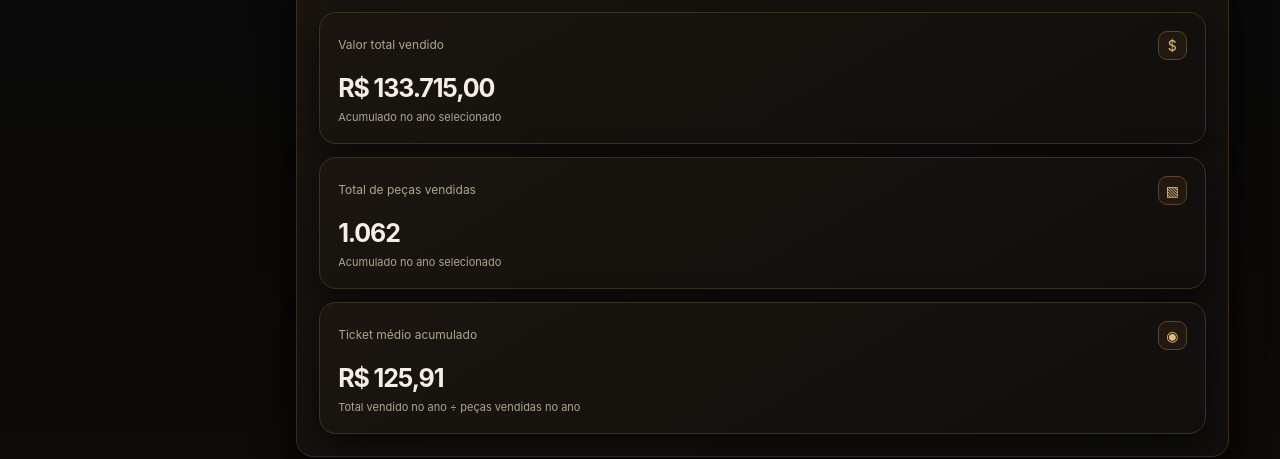
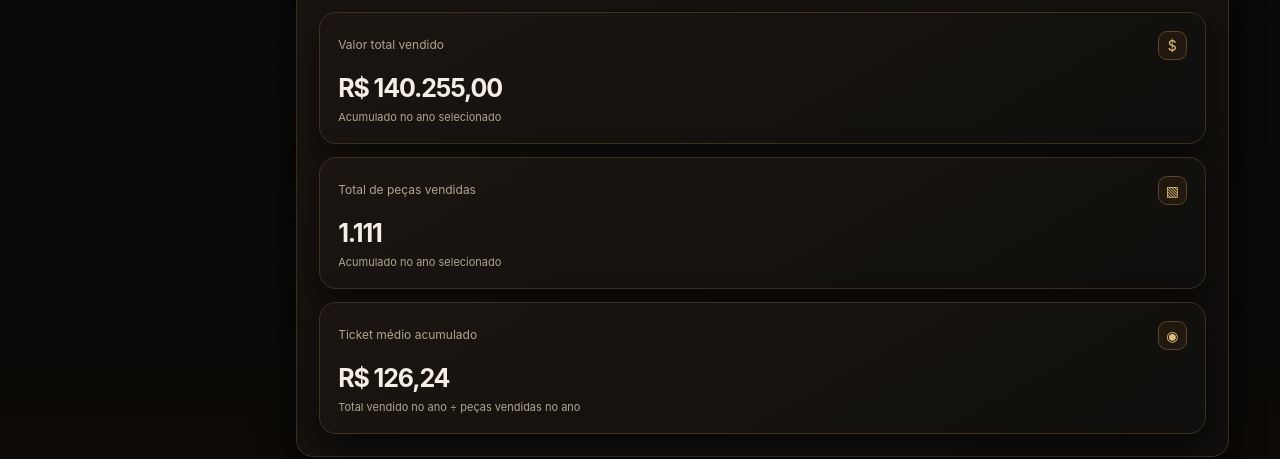
Before and after one commit to larbosstore-svg/LarbosLite, a plain HTML site: page index.html in a window 1280 px wide. Shown: the part 868-1327 px from the top of the page. Drawn offline with Linux system fonts and the light colour scheme.

Commit message:
Add files via upload

```diff
--- a/index.html
+++ b/index.html
@@ -179,7 +179,7 @@ let data=load();
 let selectedDate=todayISO();
 let editingSaleId=null;
 // Resumo retroativo informado pela usuária a partir da planilha/foto; não representa vendas individuais.
-const MANUAL_MONTH_SUMMARIES={'2026-01':{amount:9060,pieces:81,average:111.85,source:'Resumo retroativo informado pela usuária'},'2026-02':{amount:16245,pieces:141,average:115.50,source:'Resumo retroativo informado pela usuária'},'2026-03':{amount:10520,pieces:90,average:116.89,source:'Resumo retroativo informado pela usuária'},'2026-04':{amount:15225,pieces:129,average:118.02,source:'Resumo retroativo informado pela usuária'},'2026-05':{amount:20890,pieces:150,average:139.27,source:'Resumo retroativo informado pela usuária'},'2026-06':{amount:24640,pieces:164,average:150.24,source:'Resumo retroativo informado pela usuária'},'2026-07':{amount:14925,pieces:119,average:125.42,source:'Resumo retroativo informado pela usuária'},'2026-08':{amount:13150,pieces:107,average:122.90,source:'Resumo retroativo informado pela usuária; substitui o valor anterior de R$ 13.350,00'},'2026-09':{amount:9060,pieces:81,average:111.85,source:'Resumo retroativo informado pela usuária'}};
+const MANUAL_MONTH_SUMMARIES={'2026-01':{amount:9060,pieces:81,average:111.85,source:'Resumo retroativo informado pela usuária'},'2026-02':{amount:16245,pieces:141,average:115.50,source:'Resumo retroativo informado pela usuária'},'2026-03':{amount:10520,pieces:90,average:116.89,source:'Resumo retroativo informado pela usuária'},'2026-04':{amount:15225,pieces:129,average:118.02,source:'Resumo retroativo informado pela usuária'},'2026-05':{amount:20890,pieces:150,average:139.27,source:'Resumo retroativo informado pela usuária'},'2026-06':{amount:24640,pieces:164,average:150.24,source:'Resumo retroativo informado pela usuária'},'2026-07':{amount:14925,pieces:119,average:125.42,source:'Resumo retroativo informado pela usuária'},'2026-08':{amount:13150,pieces:107,average:122.90,source:'Resumo retroativo informado pela usuária; substitui o valor anterior de R$ 13.350,00'},'2026-09':{amount:15600,pieces:130,average:120,source:'Resumo retroativo informado pela usuária; corrigido em 2026-11-27'}};
 function manualMonthSummary(key){const row=MANUAL_MONTH_SUMMARIES[key];return row?{...row,attendances:Math.round(row.amount/row.average)}:null}
 function syncStockTotal(){data.stock=PRODUCTS.reduce((sum,p)=>sum+(Number(data.stockByCategory[p])||0),0)+(Number(data.unassignedStock)||0)}
 function save(){syncStockTotal();localStorage.setItem(KEY,JSON.stringify(data))}
```
